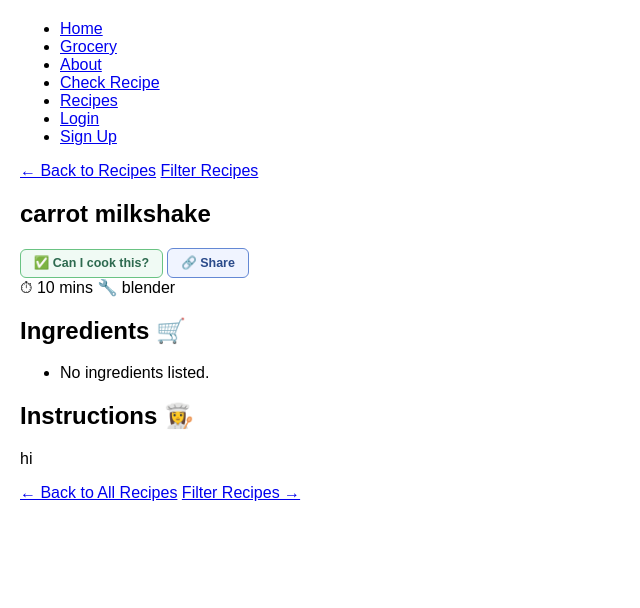
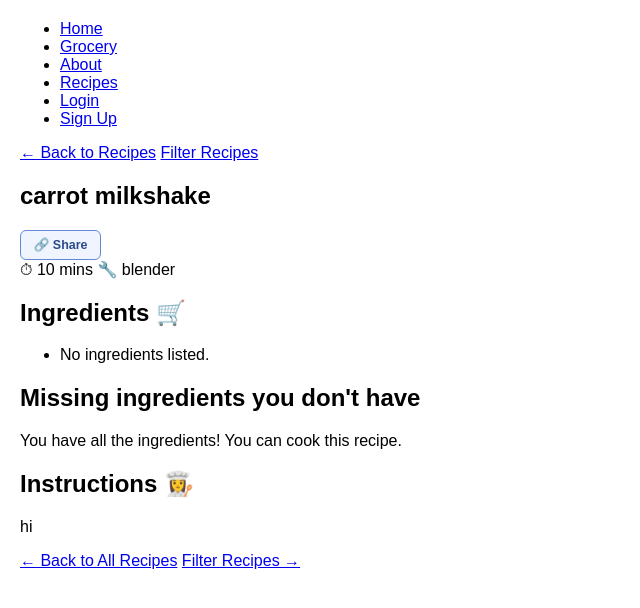
Before and after one commit to niesahniche/2610-CSP1123-G016, a Django app: page /recipes-detail/1/ in a window 1280 px wide. Shown: the top 608 px of the page, without its empty margins (0-640 px from the left). Run offline with Django 5.2, Linux system fonts and the light colour scheme; data comes from the database, SQL or seed files in the repository; both versions use the stored data as it was after the commit.

Commit message:
integration missing ingredient placed in recipe_detail (no check.html)

```diff
--- a/2610-CSP1123-G016-ibtisamnad/campuscook/pages/templates/pages/base.html
+++ b/2610-CSP1123-G016-ibtisamnad/campuscook/pages/templates/pages/base.html
@@ -15,7 +15,6 @@
             <li><a href="{% url 'home' %}">Home</a></li>
             <li><a href="{% url 'grocery' %}">Grocery</a></li>
             <li><a href="{% url 'about' %}">About</a></li>
-            <li><a href="{% url 'check' %}">Check Recipe</a></li>
             <li><a href="{% url 'recipe_list' %}">Recipes</a></li>
             {% if user.is_authenticated %}
                 <li><a href="{% url 'profile' %}">Profile</a></li>
--- a/2610-CSP1123-G016-ibtisamnad/campuscook/pages/templates/pages/recipe_detail.html
+++ b/2610-CSP1123-G016-ibtisamnad/campuscook/pages/templates/pages/recipe_detail.html
@@ -24,7 +24,6 @@
             <div class="detail_title_row">
                 <h1 class="detail_title">{{ recipe.name }}</h1>
                 <div class="detail_actions">
-                    <a href="{% url 'check_recipe' recipe.id %}" class="btn_action btn_check">✅ Can I cook this?</a>
                     {% if user.is_authenticated %}
                     <button class="btn_action btn_tomake" data-recipe-id="{{ recipe.id }}" data-recipe-name="{{ recipe.name }}" onclick="toMake(this)">🍳 To Make</button>
                     {% endif %}
@@ -87,6 +86,20 @@
                         <li>No ingredients listed.</li>
                     {% endfor %}
                 </ul>
+            </section>
+
+            <!-- MISSING INGREDIENTS DISPLAY -->
+            <section class="detail_section ingredient-section missing">
+                <h2 class="section_title">Missing ingredients you don't have</h2>
+                {% if missing_ingredients %}
+                    <ul class="ingredient-list">
+                        {% for ingredient in missing_ingredients %}
+                            <li>{{ ingredient.name }}</li>
+                        {% endfor %}
+                    </ul>
+                {% else %}
+                    <p>You have all the ingredients! You can cook this recipe.</p>
+                {% endif %}
             </section>
 
             <!-- INSTRUCTIONS SECTION ────────────────────────────────────────
@@ -211,11 +224,11 @@
     function showToMakePopup(data) {
         const available = data.available || [], missing = data.missing || [];
         const availableHtml = available.length ? `<div class="ingredient-section available"><h4>✅ You have (${available.length})</h4><ul class="ingredient-list">${available.map(n=>`<li>${n}</li>`).join('')}</ul></div>` : '';
-        const missingHtml   = missing.length   ? `<div class="ingredient-section missing"><h4>❌ Missing (${missing.length}) — added to your grocery list</h4><ul class="ingredient-list">${missing.map(n=>`<li>${n}</li>`).join('')}</ul></div>` : '';
+        const missingHtml   = missing.length   ? `<div class="ingredient-section missing"><h4>❌ Missing (${missing.length}) — in your grocery missing list</h4><ul class="ingredient-list">${missing.map(n=>`<li>${n}</li>`).join('')}</ul></div>` : '';
         document.getElementById('popupContent').innerHTML = `
             <div class="popup-icon">${data.can_cook ? '🎉' : '🛒'}</div>
             <div class="popup-title">${data.can_cook ? 'Recipe in Queue!' : 'Some Ingredients Missing'}</div>
-            <div class="popup-msg">${data.can_cook ? `You have everything to make <strong>${data.recipe}</strong>. Ready to cook!` : `Some ingredients are missing for <strong>${data.recipe}</strong>. They've been added to your grocery list.`}</div>
+            <div class="popup-msg">${data.can_cook ? `You have everything to make <strong>${data.recipe}</strong>. Ready to cook!` : `Some ingredients are missing for <strong>${data.recipe}</strong>. They're now in your grocery missing list.`}</div>
             ${availableHtml}${missingHtml}
             <a href="/grocery/" class="popup-btn">View Grocery List</a>
             <button class="popup-btn secondary" onclick="closePopup()">Close</button>`;
--- a/2610-CSP1123-G016-ibtisamnad/campuscook/pages/templates/pages/recipe_list.html
+++ b/2610-CSP1123-G016-ibtisamnad/campuscook/pages/templates/pages/recipe_list.html
@@ -58,7 +58,6 @@
                      onclick sends POST to /api/saved-recipes/
                      Django stores: SavedRecipe(recipe_id=recipe.id, user=user) -->
                 <div class="card_actions">
-                    <a href="{% url 'check_recipe' recipe.id %}" class="btn_action btn_check">✅ Can I cook this?</a>
 
                     {% if user.is_authenticated %}
                     <button class="btn_action btn_tomake" data-recipe-id="{{ recipe.id }}" data-recipe-name="{{ recipe.name }}" onclick="toMake(this)">🍳 To Make</button>
--- a/2610-CSP1123-G016-ibtisamnad/campuscook/pages/urls.py
+++ b/2610-CSP1123-G016-ibtisamnad/campuscook/pages/urls.py
@@ -10,10 +10,6 @@ urlpatterns = [
     # ── Grocery ───────────────────────────────────────────────────────────────
     path("grocery/",          views.grocery,     name="grocery"),
     path("remove/<int:id>/",  views.remove_item, name="remove_item"),
-
-    # ── Check recipe ──────────────────────────────────────────────────────────
-    path("check/",                 views.check,        name="check"),
-    path("check/<int:recipe_id>/", views.check_recipe, name="check_recipe"),
 
     # ── Recipe pages ──────────────────────────────────────────────────────────
     path("recipes/",                 views.recipe_list,   name="recipe_list"),
--- a/2610-CSP1123-G016-ibtisamnad/campuscook/pages/views.py
+++ b/2610-CSP1123-G016-ibtisamnad/campuscook/pages/views.py
@@ -22,37 +22,12 @@ def about(request):
     return render(request, "pages/about.html")
 
 
-# ── Check recipe ──────────────────────────────────────────────────────────────
-def check(request):
-    return render(request, "pages/check.html", {'recipes': Recipe.objects.all()})
-
-
-def check_recipe(request, recipe_id):
-    user   = request.user if request.user.is_authenticated else AppUser.objects.first()
-    recipe = get_object_or_404(Recipe, id=recipe_id)
-
-    # recipe_ingredients → Grocery items linked to this recipe via ManyToMany
-    recipe_ingredients = recipe.ingredients.all()
-
-    # my_groceries → Grocery items owned by this user
-    my_groceries = Grocery.objects.filter(user=user, status='available')
-
-    # missing → recipe ingredients NOT in user's grocery list
-    missing = recipe_ingredients.exclude(id__in=my_groceries.values_list('id', flat=True))
-
-    return render(request, 'pages/check.html', {
-        'recipe':  recipe,
-        'missing': missing,
-        'recipes': Recipe.objects.all(),
-    })
-
-
 # ── Grocery ───────────────────────────────────────────────────────────────────
 def grocery(request):
     user = request.user if request.user.is_authenticated else AppUser.objects.first()
 
     if request.method == "POST":
-        # name comes from the text input in grocery.html
+        # the text input the ingredient in grocery.html
         name = request.POST.get('name', '').strip()
         custom_name = request.POST.get('custom_name', '').strip()
         quantity = request.POST.get('quantity', '1').strip()
@@ -71,7 +46,7 @@ def grocery(request):
             )
         return redirect('grocery')
 
-    # groceries → all Grocery rows belonging to this user
+    # new changes groceries, now all Grocery rows belonging to the user
     available = Grocery.objects.filter(user=user, status='available')
     missing = Grocery.objects.filter(user=user, status='missing')
     return render(request, 'pages/grocery.html', {
@@ -139,8 +114,25 @@ def recipe_detail(request, id):
         request.user.is_authenticated and
         SavedRecipe.objects.filter(user=request.user, recipe=recipe).exists()
     )
+    # now no need check.html, the missing ingredients logic already transfer here ─────────────────────────────────────────────────────────────
+    user   = request.user if request.user.is_authenticated else AppUser.objects.first()
+    recipe_ingredients = recipe.ingredients.all()
+    my_grocery_names = {
+        name.strip().lower()
+        for name in Grocery.objects.filter(user=user, status='available')
+        .values_list('name', flat=True)
+        if name
+    }
+    missing_ingredients = [
+        ingredient
+        for ingredient in recipe_ingredients
+        if ingredient.name.strip().lower() not in my_grocery_names
+    ]
+
     return render(request, 'pages/recipe_detail.html', {
-        'recipe':   recipe,
+        'recipe': recipe,
+        'missing_ingredients': missing_ingredients,
+        'recipes': Recipe.objects.all(),
         'is_saved': is_saved,
     })
 
@@ -148,9 +140,11 @@ def recipe_detail(request, id):
 @login_required
 def add_recipe(request):
     user = request.user
+    custom_ingredients_value = ''
 
     if request.method == 'POST':
         form = RecipeForm(request.POST)
+        custom_ingredients_value = request.POST.get('custom_ingredients', '')
 
         # set the ingredients queryset to this user's groceries
         form.fields['ingredients'].queryset = Grocery.objects.filter(user=user, status='available')
@@ -164,6 +158,33 @@ def add_recipe(request):
 
             # save ManyToMany (ingredients) — must be done AFTER recipe.save()
             form.save_m2m()
+
+            # custom_ingredients (comma separated string). now can display in recipe_detail
+            custom_names = []
+            custom_names_seen = set()
+            for name in custom_ingredients_value.split(','):
+                name = name.strip()
+                normalized_name = name.lower()
+                if name and normalized_name not in custom_names_seen:
+                    custom_names.append(name)
+                    custom_names_seen.add(normalized_name)
+
+            for name in custom_names:
+                grocery = Grocery.objects.filter(
+                    user=user,
+                    status='available',
+                    name__iexact=name
+                ).first()
+                # if the custom ingredient doesn't already exist as an available grocery, create it
+                if grocery is None:
+                    grocery = Grocery.objects.create(
+                        user=user,
+                        name=name,
+                        quantity=1,
+                        status='available'
+                    )
+
+                recipe.ingredients.add(grocery)
 
             messages.success(request, f'"{recipe.name}" has been added!')
 
@@ -182,6 +203,7 @@ def add_recipe(request):
     return render(request, 'pages/add_recipe.html', {
         'form':      form,
         'groceries': groceries,
+        'custom_ingredients_value': custom_ingredients_value,
     })
 
 # ── To Make API ───────────────────────────────────────────────────────────────
```
Also changed, not shown: 2610-CSP1123-G016-ibtisamnad/campuscook/pages/templates/pages/add_recipe.html (+10 -4 lines), 2610-CSP1123-G016-ibtisamnad/campuscook/pages/templates/pages/check.html (deleted, +0 -21 lines), 2610-CSP1123-G016-ibtisamnad/campuscook/db.sqlite3.
